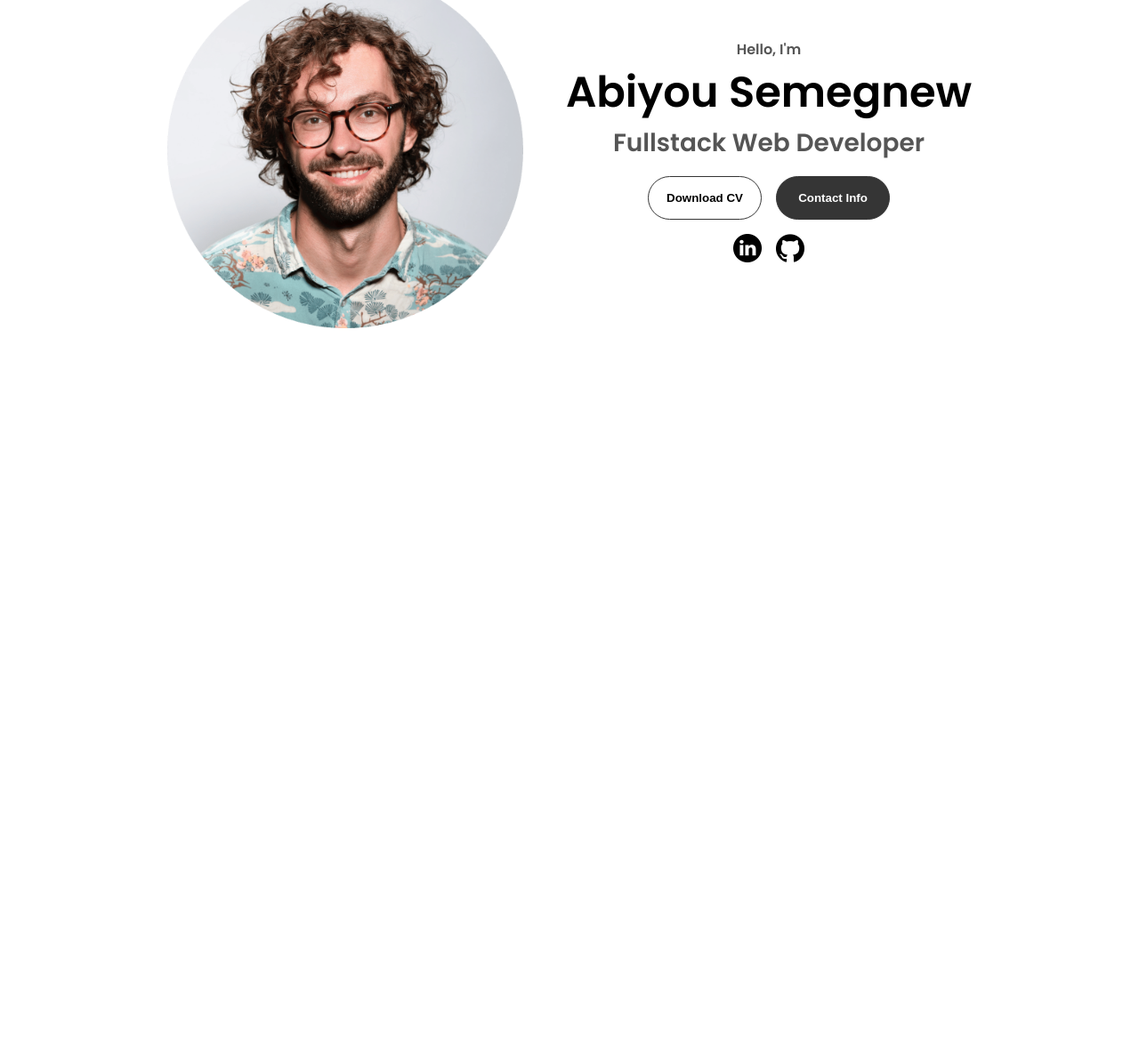
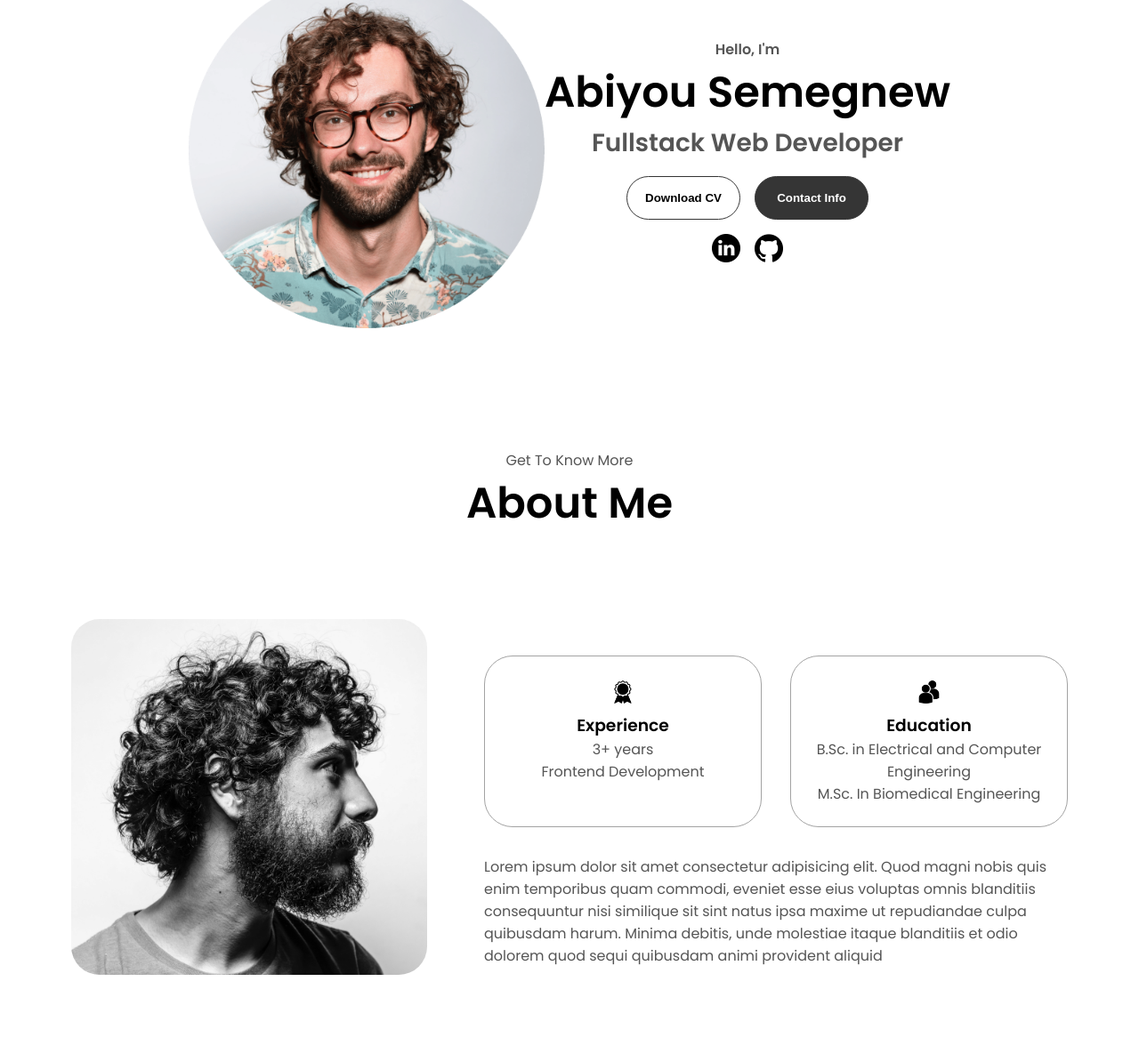
Before and after one commit to AbiyouSemegnew/MyPortfolio1, a plain HTML site: page index.html in a window 1280 px wide. Shown: the part 303-1497 px from the top of the page at 89% size. Before the commit the page ends 800 px from the top, so only its background shows below. Drawn offline with Linux system fonts and the light colour scheme.

Commit message:
About section is completed

```diff
--- a/index.html
+++ b/index.html
@@ -60,5 +60,34 @@
     </div>
     </section>
 
+    <section id="about">
+      <p class="section_text_p1">Get To Know More</p>
+      <h1 class="title">About Me</h1>
+      <div class="about-section-container">
+        <div class="section_pic-container">
+          <img src="./assets/about-pic.png" alt="profile picture" class="about-pic">
+        </div>
+        <div class="about-details-container">
+          <div class="about-container">
+            <div class="details-container">
+              <img src="./assets/experience.png" alt="Experiance Icon" class="icon">
+              <h3>Experience</h3>
+              <p>3+ years <br/> Frontend Development</p>
+            </div>
+            <div class="details-container">
+              <img src="./assets/education.png" alt="Education icon" class="icon">
+              <h3>Education</h3>
+              <p>B.Sc. in Electrical and Computer Engineering  <br/> M.Sc. In Biomedical Engineering</p>
+            </div>
+          </div>
+          <div class="text-container">
+            <p>
+              Lorem ipsum dolor sit amet consectetur adipisicing elit. Quod magni nobis quis enim temporibus quam commodi, eveniet esse eius voluptas omnis blanditiis consequuntur nisi similique sit sint natus ipsa maxime ut repudiandae culpa quibusdam harum. Minima debitis, unde molestiae itaque blanditiis et odio dolorem quod sequi quibusdam animi provident aliquid
+            </p>
+          </div>
+        </div>
+      </div>
+    </section>
+
   </body>
 </html>
--- a/style.css
+++ b/style.css
@@ -40,6 +40,12 @@ nav {
   font-size: 1.5rem;
 }
 
+.nav-links a:hover {
+  text-decoration: underline;
+  text-underline-offset: 1rem;
+  text-decoration-color: rgb(181, 181, 181);
+}
+
 a {
   color: black;
   text-decoration: none;
@@ -48,13 +54,11 @@ a {
 
 a:hover {
   color: grey;
-  text-decoration: underline;
-  text-underline-offset: 1rem;
-  text-decoration-color: rgb(181, 181, 181);
 }
 
 .logo {
   font-size: 2rem;
+  margin-right: 20rem;
 }
 
 .logo:hover {
@@ -138,7 +142,7 @@ a:hover {
 section {
   padding-top: 4vh;
   height: 96vh;
-  margin: 0 10rem;
+  margin: 0 5rem;
   box-sizing: border-box;
   min-height: fit-content;
 }
@@ -233,3 +237,54 @@ section {
 .btn-color-2:hover {
   border: rgb(255, 255, 255) 0.1rem solid;
 }
+
+/* ABOUT SECTION*/
+#about {
+  position: relative;
+}
+.about-section-container {
+  display: flex;
+  flex-direction: row;
+  gap: 4rem;
+  height: 80%;
+}
+.about-container,
+.about-details-container {
+  display: flex;
+}
+.about-container {
+  gap: 2rem;
+  margin-bottom: 2rem;
+  margin-top: 2rem;
+}
+
+.about-details-container {
+  justify-content: center;
+  flex-direction: column;
+}
+
+.about-pic {
+  border-radius: 2rem;
+}
+
+.arrow {
+  position: absolute;
+  right: -5rem;
+  bottom: 2.5rem;
+}
+
+.details-container {
+  padding: 1.5rem;
+  flex: 1;
+  background: white;
+  border-radius: 2rem;
+  border: rgb(53, 53, 53) 0.1rem solid;
+  border-color: rgb(163, 163, 163);
+  text-align: center;
+}
+
+.section_pic-container {
+  height: 400px;
+  width: 400px;
+  margin: auto 0;
+}
```
